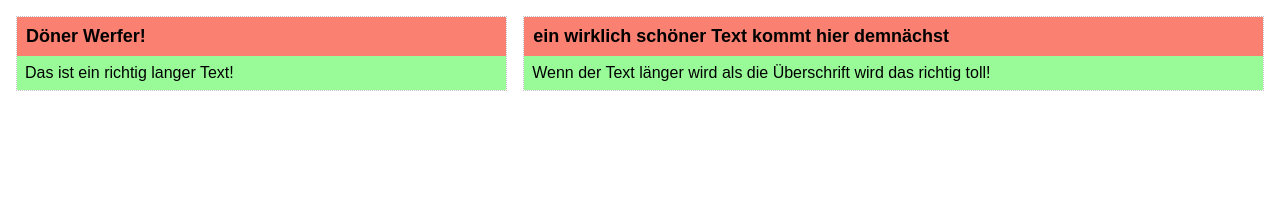
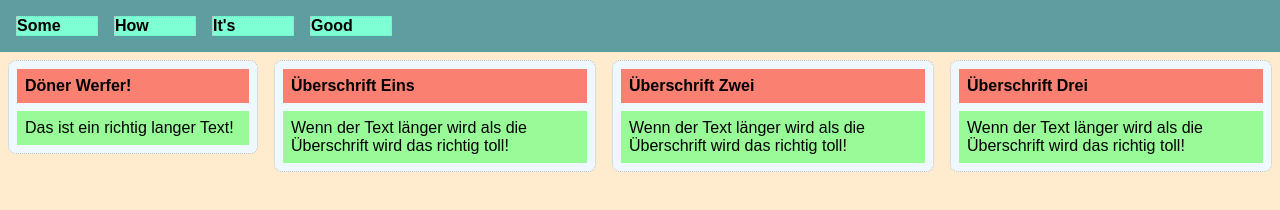
Before and after one commit to Cydiuso/justcss, a plain HTML site: page index.html in a window 1280 px wide. Drawn offline with Linux system fonts and the light colour scheme.

Commit message:
some new flex-elements tested

```diff
--- a/index.html
+++ b/index.html
@@ -6,13 +6,29 @@
         <title>CSS Testing</title>
     </head>
     <body>
-        <dev class="flex-container">
+        <header>
+            <ul>
+                <li>Some</li>
+                <li>How</li>
+                <li>It's</li>
+                <li>Good</li>
+            </ul>
+        </header>
+        <dev class="flex-container verteilen">
             <section class="flex-item">
                 <h1>Döner Werfer!</h1>
                 <p>Das ist ein richtig langer Text!</p>
             </section>
             <section class="flex-item">
-                <h1>ein wirklich schöner Text kommt hier demnächst</h1>
+                <h1>Überschrift Eins</h1>
+                <p>Wenn der Text länger wird als die Überschrift wird das richtig toll!</p>
+            </section>
+            <section class="flex-item">
+                <h1>Überschrift Zwei</h1>
+                <p>Wenn der Text länger wird als die Überschrift wird das richtig toll!</p>
+            </section>
+            <section class="flex-item">
+                <h1>Überschrift Drei</h1>
                 <p>Wenn der Text länger wird als die Überschrift wird das richtig toll!</p>
             </section>
         </dev>
--- a/main.css
+++ b/main.css
@@ -1,29 +1,83 @@
 * {
     font-family: Arial, Helvetica, sans-serif;
 }
+
+body {
+    background-color: blanchedalmond;
+    margin: 0;
+    display: flex;
+    flex-direction: column;
+}
+
+header {
+    display: flex;
+    flex-wrap: wrap;
+    justify-content: space-between;
+    background-color: cadetblue;
+    padding: .5em;
+    align-items: center;
+}
+
+header ul {
+    list-style: none;
+    margin: 0;
+    padding: 0;
+    display: flex;
+    flex-wrap: wrap;
+}
+
+header li {
+    margin: .5em;
+    border: .1em dotted silver;
+    width: 5em;
+    background-color: aquamarine;
+    font-weight: bold;
+}
+
+header li:hover {
+    background-color: aqua;
+}
+
 .flex-container {
     display: flex;
     flex-direction: row;
     max-width: 50m;
     flex-wrap: wrap;
+    align-items: start;
 }
 
 .flex-item {
     flex: auto;
     border: .1em dotted silver;
     margin: .5em;
+    max-width: 20em;
+    min-width: 10em;
+    border-radius: .5em;
+    background-color: aliceblue;
 }
 
 .flex-item h1 {
+    margin: .5em;
+    background-color: salmon;
     padding: .5em;
-    background-color: salmon;
-    margin: 0;
-    font-size: large;
+    font-size: medium;
+}
+
+.flex-item:hover h1 {
+    background-color: plum;
+}
+
+.flex-item:hover p {
+    background-color: greenyellow;
 }
 
 .flex-item p {
-    margin: 0;
+    margin: .5em;
     background-color: palegreen;
     padding: .5em;
     font-size: medium;
 }
+
+.verteilen {
+    justify-content: safe;
+}
```
